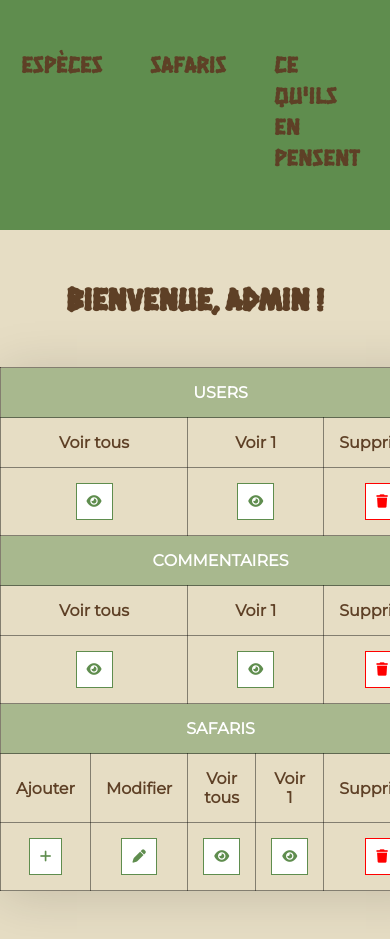
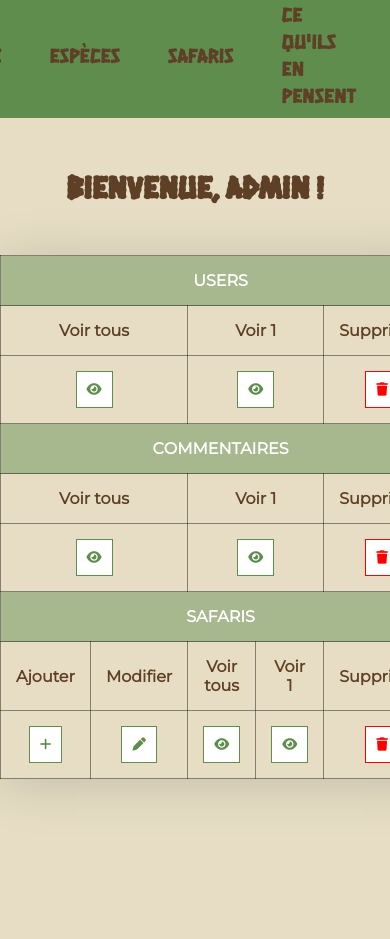
Before and after one commit to Poupiio/Natural_Reserve, a React (Create React App) app: page /admin in a window 390 px wide. Shown: the top 939 px of the page. After the commit the page ends 844 px from the top, so only its background shows below. Built offline with nearby package versions, Linux system fonts and the light colour scheme.

Commit message:
update responsive

```diff
--- a/src/components/Header.jsx
+++ b/src/components/Header.jsx
@@ -1,31 +1,32 @@
 import { Link } from "react-router-dom";
 
 import logo from '../assets/images/logo.svg';
+import style from '../modules/Header.module.css';
 
 const Header = () => {
 
     return (
         <header>
-            <nav>
+            <nav className={style.mainMenu}>
                 <ul>
                     <li>
                         <Link to={"/"}>
                             <img src={logo} alt="Logo Natural Reserve" />
                         </Link>
                     </li>
-                    <li className="listItem">
+                    <li className={style.listItem}>
                         <Link to={"/"}>Home</Link>
                     </li>
-                    <li className="listItem">
+                    <li className={style.listItem}>
                         <Link to={"/especes"}>Espèces</Link>
                     </li>
-                    <li className="listItem">
+                    <li className={style.listItem}>
                         <Link to={"/safaris"}>Safaris</Link>
                     </li>
-                    <li className="listItem">
+                    <li className={style.listItem}>
                         <Link to={"/avis"}>Ce qu'ils en pensent</Link>
                     </li>
-                    <li className="listItem">
+                    <li className={style.listItem}>
                         <Link to={"/connexion"}>Se connecter</Link>
                     </li>
                 </ul>
--- a/src/components/PostComment.jsx
+++ b/src/components/PostComment.jsx
@@ -21,8 +21,13 @@ const FormComment = () => {
                 user_pseudo,
                 safari_title
             })
-        });
-        navigate("/avis");
+        })
+        alert("Merci d'avoir donné votre avis !");
+        navigate('/avis');
+
+        e.target.content.value = "";
+        e.target.pseudo.value = "";
+        e.target.safari.value = "";
     };
 
     return (
--- a/src/modules/CommentForm.module.css
+++ b/src/modules/CommentForm.module.css
@@ -38,8 +38,22 @@
     color: white;
 }
 
-/* #FFB30B
-#5E4026
-#5f8d4e76
-#5F8D4E
- */
+
+
+@media screen and (max-width: 1000px) {
+    .formWrapper {
+        width: 50%;
+    }
+}
+
+@media screen and (max-width: 641px) {
+    .formWrapper {
+        width: 70%;
+    }
+}
+
+@media screen and (max-width: 458px) {
+    .formWrapper {
+        width: 80%;
+    }
+}
--- /dev/null
+++ b/src/modules/Header.module.css
@@ -0,0 +1,71 @@
+.mainMenu ul {
+    display: flex;
+	justify-content: center;
+    align-items: center;
+	background-color: #5F8D4E;
+}
+
+.mainMenu img {
+    width: 50%;
+}
+
+.mainMenu ul a {
+	text-transform: uppercase;
+	color: #5E4026;
+	font-family: 'Hanalei', cursive;
+	font-size: 1.5rem;
+}
+
+.mainMenu ul li:last-child a {
+	color: #FFB30B;
+}
+
+.mainMenu ul a::after {
+	content: "";
+	display: block;
+	background-color: #E6DDC4;
+	border-radius: 50%;
+	width: 0;
+	height: 2px;
+	margin: 0.5rem auto 0;
+	transition: all 0.3s ease;
+}
+
+.mainMenu ul li:hover:not(:first-child) a::after {
+	content: "";
+	display: block;
+	background-color: #E6DDC4;
+	border-radius: 50%;
+	width: 70%;
+	height: 2px;
+	margin: 0.5rem auto 0;
+}
+
+.mainMenu .listItem:not(:last-child) {
+	margin-right: 4rem;
+}
+
+
+@media screen and (max-width: 1200px) {
+    .mainMenu img {
+        width: 35%;
+        margin-left: 5rem;
+    }
+    .mainMenu ul a {
+        font-size: 1.3rem;
+    }
+    .mainMenu ul li:last-child a {
+        font-size: 1.5rem;
+    }
+    .mainMenu .listItem:not(:last-child) {
+        margin-right: 3rem;
+    }
+}
+
+@media screen and (max-width: 750px) {
+    .mainMenu {
+        display: flex;
+        flex-direction: column;
+        align-items: center;
+    }
+}
--- a/src/style.css
+++ b/src/style.css
@@ -30,71 +30,6 @@ h2 {
 	margin: 3rem 0;
 }
 
-/* ******************************************************************** */
-/* 								HEADER									*/
-/* ******************************************************************** */
-
-nav ul {
-	display: flex;
-	justify-content: center;
-	background-color: #5F8D4E;
-}
-
-nav img {
-	width: 50%;
-}
-
-nav ul a {
-	text-transform: uppercase;
-	color: #5E4026;
-	font-family: 'Hanalei', cursive;
-	font-size: 1.5rem;
-}
-
-nav ul li:last-child a {
-	text-transform: uppercase;
-	color: #FFB30B;
-	font-family: 'Hanalei', cursive;
-	font-size: 1.5rem;
-}
-
-nav ul a::after {
-	content: "";
-	display: block;
-	background-color: #E6DDC4;
-	border-radius: 50%;
-	width: 0;
-	height: 2px;
-	margin: 0.5rem auto 0;
-	transition: all 0.3s ease;
-}
-
-nav ul li:hover:not(:first-child) a::after {
-	content: "";
-	display: block;
-	background-color: #E6DDC4;
-	border-radius: 50%;
-	width: 70%;
-	height: 2px;
-	margin: 0.5rem auto 0;
-}
-
-.listItem {
-	padding: 3rem 0;
-}
-
-.listItem:not(:last-child) {
-	margin-right: 4rem;
-}
-
-@media screen and (max-width: 1020px) {
-	.listItem:not(:last-child) {
-		margin-right: 3rem;
-	}
-	nav li:first-child {
-		margin-left: 3rem;
-	}
-}
 
 
 /* ******************************************************************** */
```
